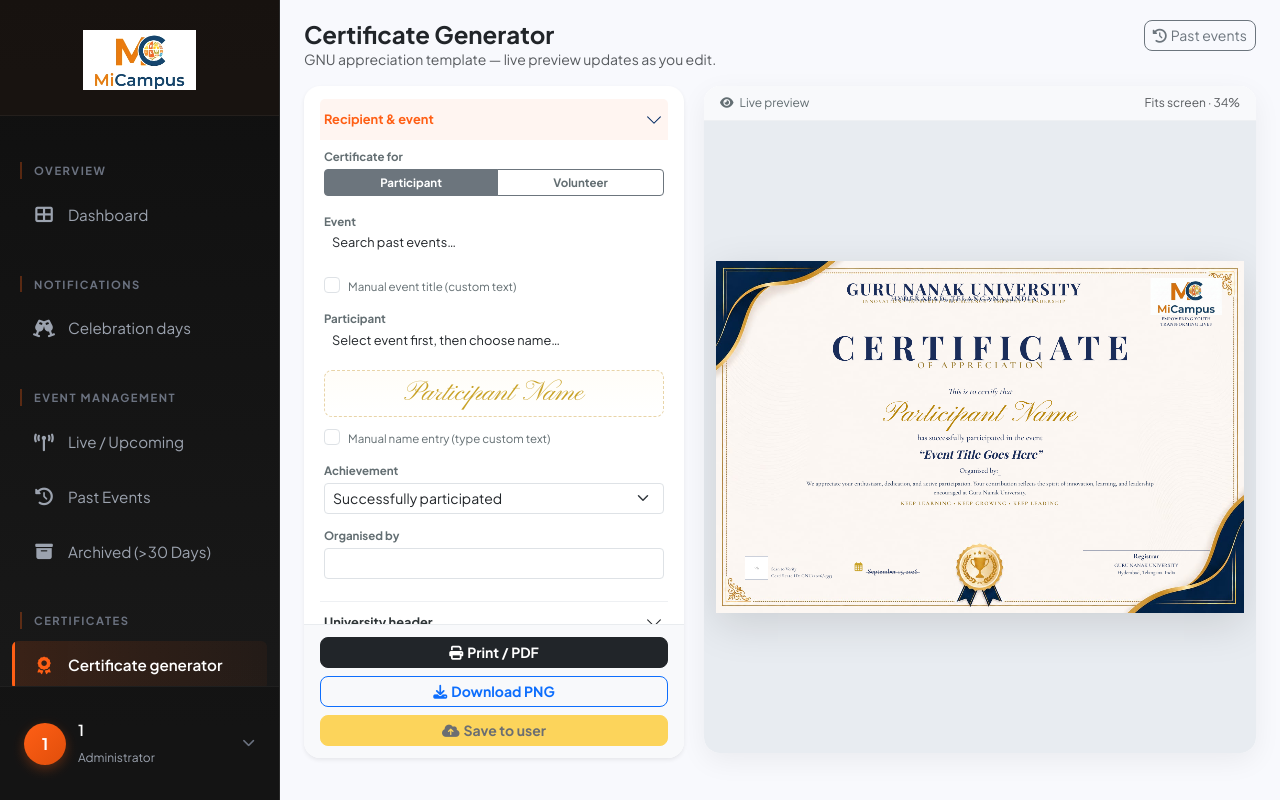
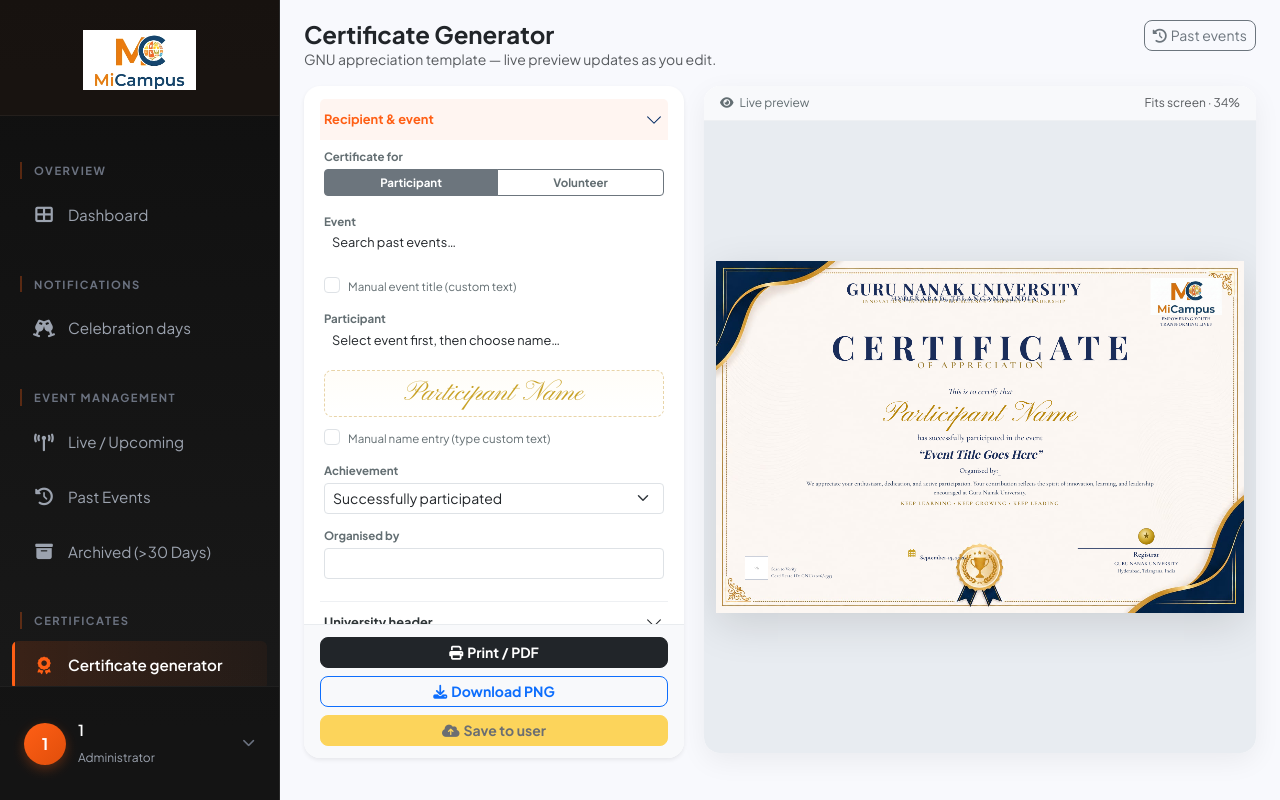
Before and after one commit to Captain-Arnab/campus-social-admin, a PHP site: page /certificate_generator.php in a window 1280 px wide. Run offline with PHP 8.4, Linux system fonts and the light colour scheme; the visitor is signed in with stand-in values (Sample User, id 1); data that the repository does not hold is empty; a stand-in replaces the project's code that opens the database connection; some libraries are stand-ins or nearby versions.

Commit message:
Update certificate generation UI and functionality for clarity and usability
- Revised UI labels and descriptions for the signature image section to enhance clarity, including changes to placeholder text and instructions.
- Adjusted CSS styles for the date and signature sections to improve layout and visibility, ensuring elements are properly aligned and displayed.
- Enhanced JavaScript functionality for handling signature image uploads, including improved error handling and visibility toggles for the signature image.
- Updated logic to ensure the signature image is displayed correctly based on user interactions, improving overall user experience.

```diff
--- a/assets/css/certificate_generator.css
+++ b/assets/css/certificate_generator.css
@@ -263,28 +263,16 @@
     margin-top: 2px;
 }
 
-/* —— Date (above center seal on template) —— */
+/* —— Date (left of center trophy; kept clear of ornate border) —— */
 .cert-date-block {
     position: absolute;
-    bottom: 11.5%;
-    left: 50%;
-    transform: translateX(-130%);
+    bottom: 15.5%;
+    left: 30%;
+    transform: none;
     text-align: center;
-    width: 22%;
-    z-index: 2;
-}
-
-.cert-seal-wrap {
-    display: none;
-    width: 56px;
-    height: 56px;
-    margin: 0 auto 4px;
-}
-
-.cert-seal-wrap img.cert-seal-img {
-    width: 100%;
-    height: 100%;
-    object-fit: contain;
+    width: 24%;
+    z-index: 4;
+    overflow: visible;
 }
 
 .cert-date-row {
@@ -292,33 +280,37 @@
     align-items: flex-end;
     justify-content: center;
     gap: 0.4em;
+    max-width: 100%;
 }
 
 .cert-date-icon {
     color: #c9a227;
-    font-size: 1.15em;
+    font-size: 1.05em;
     line-height: 1;
     margin-bottom: 0.15em;
     flex-shrink: 0;
 }
 
 .cert-date-val {
-    font-size: 0.85em;
+    font-size: 0.78em;
     font-weight: 600;
     color: #1a2d5a;
     border-bottom: 1px solid #1a2d5a;
     display: inline-block;
-    min-width: 120px;
-    padding: 0 6px 2px;
+    min-width: 0;
+    max-width: 100%;
+    padding: 0 4px 2px;
     text-align: center;
+    white-space: nowrap;
+    overflow: visible;
 }
 
-/* —— Signatory (bottom right) —— */
+/* —— Signatory (bottom right) + signature image above the line —— */
 .cert-sign-block {
     position: absolute;
-    bottom: 10.5%;
-    right: 6.5%;
-    width: 24%;
+    bottom: 11%;
+    right: 5.5%;
+    width: 26%;
     text-align: center;
     background: transparent;
     box-shadow: none;
@@ -331,11 +323,29 @@
     print-color-adjust: exact;
 }
 
+.cert-sign-img-wrap {
+    display: none;
+    width: 100%;
+    max-width: 160px;
+    height: 52px;
+    margin: 0 auto 2px;
+    line-height: 0;
+}
+
+.cert-sign-img-wrap img.cert-seal-img,
+.cert-seal-wrap img.cert-seal-img {
+    width: 100%;
+    height: 100%;
+    object-fit: contain;
+    object-position: center bottom;
+    display: block;
+}
+
 .cert-sign-line {
     border-bottom: 1.5px solid #1a2d5a;
-    height: 28px;
-    min-height: 28px;
-    line-height: 28px;
+    height: 8px;
+    min-height: 8px;
+    line-height: 8px;
     margin-bottom: 4px;
     color: transparent;
     font-size: 1px;
--- a/certificate_generator.php
+++ b/certificate_generator.php
@@ -387,8 +387,8 @@ function cert_achievement_phrase(string $key): string
                                     <input type="text" class="form-control form-control-sm cert-field" id="f_signatory_location" value="<?php echo htmlspecialchars($defaults['signatory_location']); ?>" placeholder="Hyderabad, Telangana, India">
                                     <div class="form-text">Kept on white area — avoids overlap with corner graphic.</div>
                                 </div>
-                                <p class="small fw-bold text-muted mb-2 mt-2">Signature / seal image</p>
-                                <div class="form-text mb-2">Handwritten signature or stamp image (uploads/certificates/brand_seal.*). Text under the line (Registrar / university) always shows.</div>
+                                <p class="small fw-bold text-muted mb-2 mt-2">Signature image (above Registrar line)</p>
+                                <div class="form-text mb-2">Upload a PNG/JPG signature — it appears above the underline on the bottom-right. Turn on “Show signature image”.</div>
                                 <div class="cert-gen-media-row">
                                     <div id="sealFormPreviewWrap" class="cert-gen-thumb d-flex align-items-center justify-content-center bg-white p-1">
                                         <img id="sealFormPreview" src="<?php echo htmlspecialchars($seal_path); ?>" alt="" style="width:44px;height:44px;object-fit:contain;">
@@ -490,10 +490,7 @@ function cert_achievement_phrase(string $key): string
                                 </div>
                             </div>
 
-                            <div class="cert-date-block" id="cert_seal_block">
-                                <div class="cert-seal-wrap" id="cert_seal_wrap" style="<?php echo $defaults['seal_show'] ? '' : 'display:none;'; ?>">
-                                    <img id="cert_seal_img" class="cert-seal-img" src="<?php echo htmlspecialchars($seal_path); ?>" alt="">
-                                </div>
+                            <div class="cert-date-block" id="cert_date_block">
                                 <div class="cert-date-row">
                                     <i class="far fa-calendar-alt cert-date-icon" aria-hidden="true"></i>
                                     <div class="cert-date-val" id="v_certificate_date"><?php echo htmlspecialchars($defaults['certificate_date']); ?></div>
@@ -501,6 +498,9 @@ function cert_achievement_phrase(string $key): string
                             </div>
 
                             <div class="cert-sign-block" id="cert_sign_block">
+                                <div class="cert-sign-img-wrap" id="cert_seal_wrap" style="<?php echo $defaults['seal_show'] ? '' : 'display:none;'; ?>">
+                                    <img id="cert_seal_img" class="cert-seal-img" src="<?php echo htmlspecialchars($seal_path); ?>" alt="Signature">
+                                </div>
                                 <div class="cert-sign-line" aria-hidden="true">&nbsp;</div>
                                 <div class="cert-sign-title" id="v_signatory_title"><?php echo htmlspecialchars($defaults['signatory_title']); ?></div>
                                 <div class="cert-sign-uni" id="v_signatory_footer">
@@ -1138,21 +1138,36 @@ function cert_achievement_phrase(string $key): string
         const sealPart = document.getElementById('cert_seal_wrap');
         const img = document.getElementById('cert_seal_img');
         const has = img && (img.getAttribute('src') || '').trim();
-        if (sealPart) sealPart.style.display = (show && has) ? '' : 'none';
+        if (sealPart) {
+            sealPart.style.display = (show && has) ? 'block' : 'none';
+        }
+        if (img) {
+            img.style.display = (show && has) ? 'block' : 'none';
+        }
     }
 
     function setSealSrc(url) {
         const img = document.getElementById('cert_seal_img');
         const preview = document.getElementById('sealFormPreview');
         const urlInput = document.getElementById('f_seal_url');
+        const showToggle = document.getElementById('f_seal_show');
         if (!img) return;
         const u = (url || '').trim();
         if (u) {
             img.src = u;
             img.style.display = 'block';
             img.onload = function () { fitCertPreview(); };
+            img.onerror = function () {
+                // Broken path — hide so empty box doesn't confuse
+                img.removeAttribute('src');
+                applySealVisibility();
+            };
             if (preview) preview.src = u;
-            if (urlInput && urlInput.value.trim() !== u.split('?')[0]) urlInput.value = u.split('?')[0];
+            if (urlInput && !u.startsWith('data:') && urlInput.value.trim() !== u.split('?')[0]) {
+                urlInput.value = u.split('?')[0];
+            }
+            // Uploading / setting a signature should turn the overlay on.
+            if (showToggle) showToggle.checked = true;
             fitCertPreview();
         } else {
             img.removeAttribute('src');
@@ -1178,12 +1193,13 @@ function cert_achievement_phrase(string $key): string
         const file = this.files && this.files[0];
         if (!file) return;
         if (file.size > 2 * 1024 * 1024) {
-            Swal.fire('Too large', 'Seal image must be 2 MB or less.', 'warning');
+            Swal.fire('Too large', 'Signature image must be 2 MB or less.', 'warning');
             this.value = '';
             return;
         }
         const reader = new FileReader();
         reader.onload = function () {
+            document.getElementById('f_seal_show').checked = true;
             setSealSrc(reader.result);
             document.getElementById('f_seal_url').value = '';
         };
@@ -1193,15 +1209,15 @@ function cert_achievement_phrase(string $key): string
     document.getElementById('btnSealReset').addEventListener('click', function () {
         document.getElementById('f_seal_file').value = '';
         document.getElementById('f_seal_url').value = FALLBACK_SEAL_URL;
+        document.getElementById('f_seal_show').checked = true;
         setSealSrc(FALLBACK_SEAL_URL);
-        document.getElementById('f_seal_show').checked = true;
         localStorage.removeItem(SEAL_STORAGE_KEY);
     });
 
     document.getElementById('btnSealSaveDefault').addEventListener('click', function () {
         const fileInput = document.getElementById('f_seal_file');
         if (!fileInput.files || !fileInput.files[0]) {
-            Swal.fire('No file', 'Choose a seal image file to upload as the shared default.', 'warning');
+            Swal.fire('No file', 'Choose a signature image file to upload as the shared default.', 'warning');
             return;
         }
         const fd = new FormData();
@@ -1210,6 +1226,7 @@ function cert_achievement_phrase(string $key): string
             .then(r => r.json())
             .then(data => {
                 if (data.status === 'success') {
+                    document.getElementById('f_seal_show').checked = true;
                     setSealSrc(data.seal_url);
                     document.getElementById('f_seal_url').value = data.seal_url.split('?')[0];
                     Swal.fire('Saved', data.message, 'success');
```
